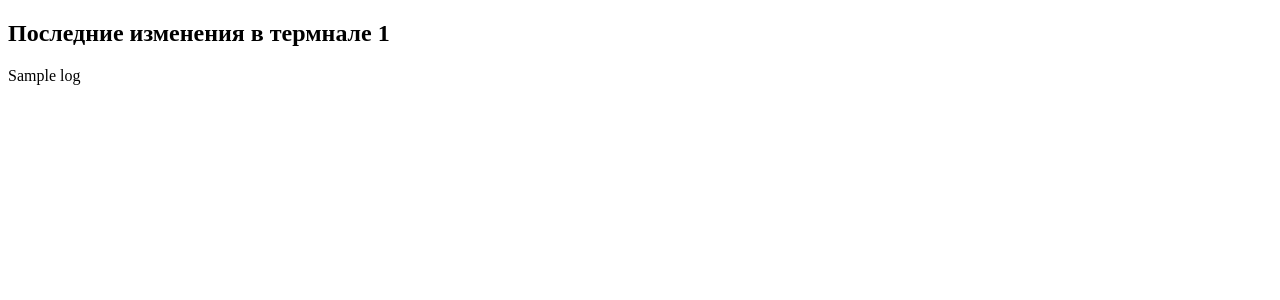
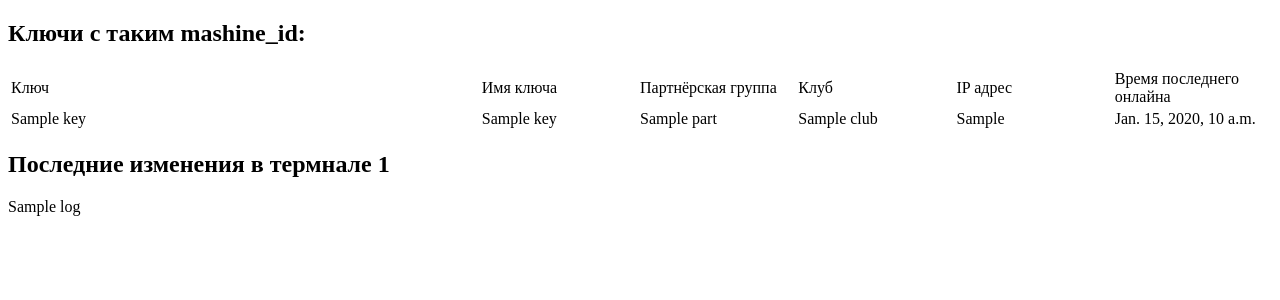
Before and after one commit to ast7raz/term, a Django app: template mysite/templates/log_term.html in a window 1280 px wide. Shown: the top 300 px of the page. Run offline with Django 3.2, Linux system fonts and the light colour scheme; the template is opened without the code that fills it: most values are stand-ins (such as "Sample title", 1, 10 or a date in 2020).

Commit message:
Added info key in logger terminal

```diff
--- a/mysite/templates/log_term.html
+++ b/mysite/templates/log_term.html
@@ -6,10 +6,31 @@
 <title>{{title}}</title>
 </head>
 <body>
-
-
-
-
+{%if keys%}
+<section class="Keys">
+    <h1>Ключи с таким mashine_id:</h1>
+    <table >
+        <tr style="width:100%;">
+                <td style="width:30%;">Ключ        </td>
+                <td style="width:10%;">Имя ключа       </td>
+                <td style="width:10%;">Партнёрская группа       </td>
+                <td style="width:10%;">Клуб       </td>
+                <td style="width:10%;">IP адрес         </td>
+                <td style="width:10%;">Время последнего онлайна</td>
+            </tr>
+        {%for key in keys%}
+            <tr style="width:100%;">
+                <td style="width:30%;">{{key.key}}        </td>
+                <td style="width:10%;">{{key.name}}       </td>
+                <td style="width:10%;">{{key.part}}       </td>
+                <td style="width:10%;">{{key.club}}       </td>
+                <td style="width:10%;">{{key.ip}}         </td>
+                <td style="width:10%;">{{key.date_last_online}}</td>
+            </tr>
+        {%endfor%}
+    </table>
+</section>
+{%endif%}
 
 <section class="Log">
     <h1>Последние изменения в термнале {{id}}</h1>
--- a/mysite/terminals/views.py
+++ b/mysite/terminals/views.py
@@ -239,6 +239,7 @@ def mass_effects(request):
         return HttpResponse("Not connect")
 def get_info(request, id):
     PU = Parser_users.objects.get(parser="trcv2")
+    keys=Keys.objects.filter(machine_id=id)
     url=PU.parsurl+"info/"+id
     log=pars_rtc.get_term_info(url,PU.username, PU.userpass)
     title=id+" log"
```
